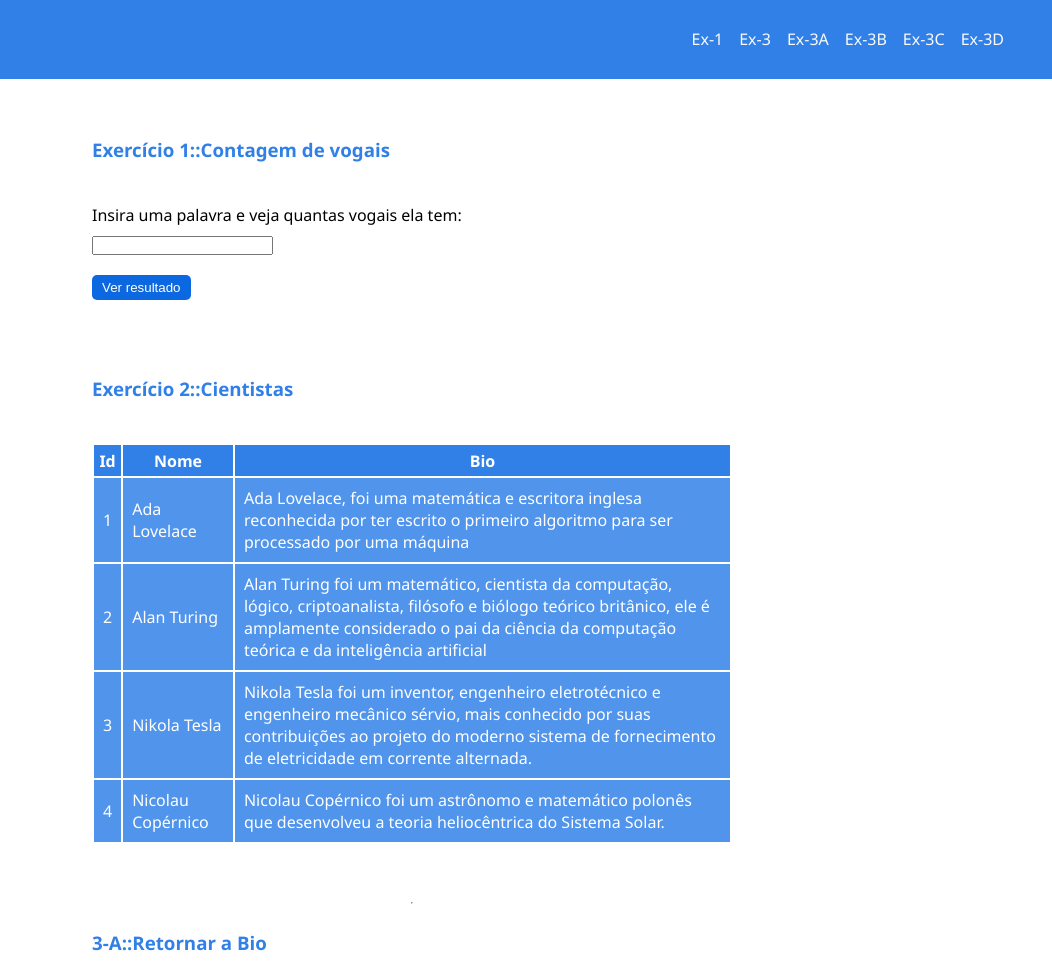
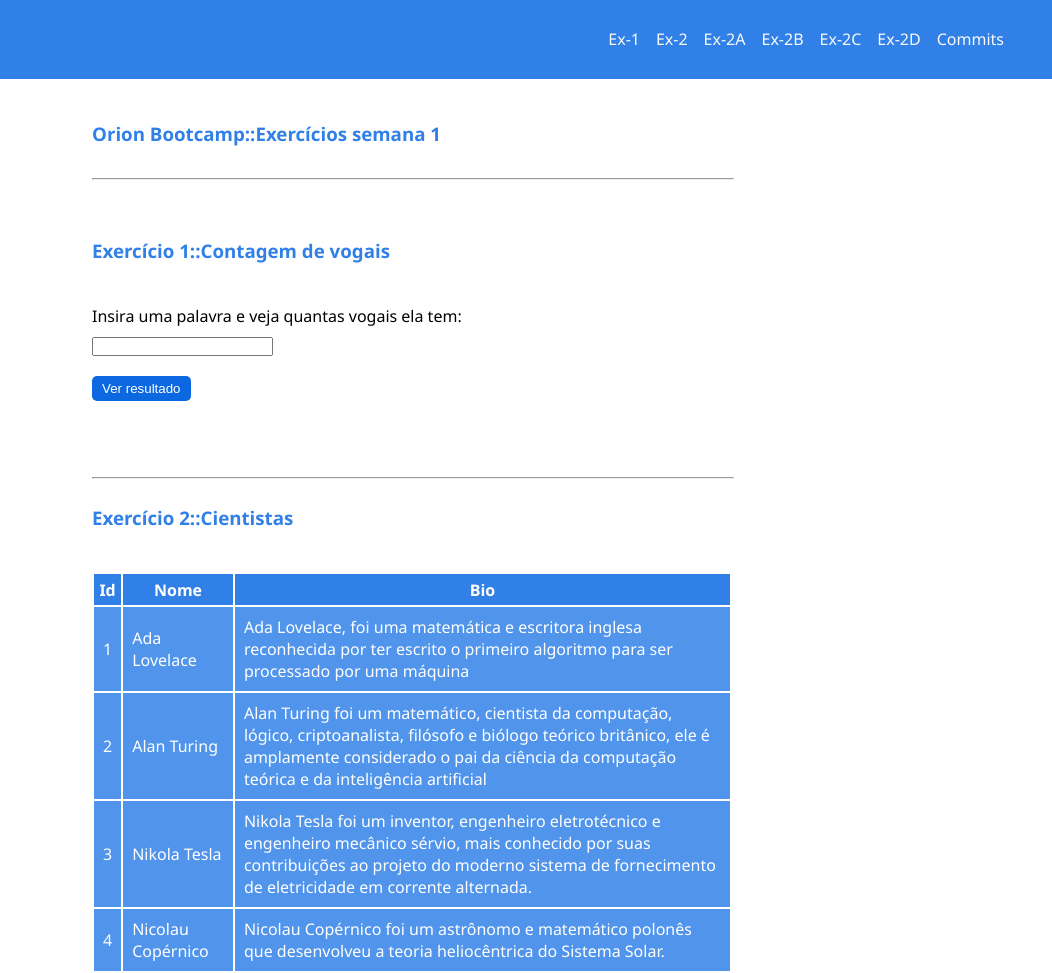
Before and after one commit to Ricardonovais1/orion-bootcamp, a website with bundled scripts: page index.html in a window 1280 px wide. Shown: the top 973 px of the page, 228-1280 px from the left. Built offline with nearby package versions, Linux system fonts and the light colour scheme; no server answers.

Commit message:
Mais melhorias no estilo

```diff
--- a/index.html
+++ b/index.html
@@ -14,14 +14,19 @@
     <nav>
       <ul>
         <a href="#ex-1"><li>Ex-1</li></a>
-        <a href="#ex-2"><li>Ex-3</li></a>
-        <a href="#ex-3-A"><li>Ex-3A</li></a>
-        <a href="#ex-3-B"><li>Ex-3B</li></a>
-        <a href="#ex-3-c"><li>Ex-3C</li></a>
-        <a href="#ex-3-c"><li>Ex-3D</li></a>
+        <a href="#ex-2"><li>Ex-2</li></a>
+        <a href="#ex-3-A"><li>Ex-2A</li></a>
+        <a href="#ex-3-B"><li>Ex-2B</li></a>
+        <a href="#ex-3-c"><li>Ex-2C</li></a>
+        <a href="#ex-3-c"><li>Ex-2D</li></a>
+        <a href="#commit-history"><li>Commits</li></a>
       </ul>
     </nav>
   </header>
+  <div class="app-title">
+    <h3>Orion Bootcamp::Exercícios semana 1</h3>
+    <hr>
+  </div>
   <div class="exercise-item">
     <h3 id="ex-1">Exercício 1::Contagem de vogais</h3>
     <form action="">
@@ -40,6 +45,8 @@
     <div>
       <p class="result"></p>
     </div>
+    <hr>
+
   </div>
 
   <div class="exercise-item">
@@ -61,7 +68,7 @@
   <hr>
 
   <div class="exercise-item">
-    <h3 id="ex-3-A">3-A::Retornar a Bio</h3>
+    <h3 id="ex-3-A">2-A::Retornar a Bio</h3>
     <form action="">
       <div>
         <label for="word">Insira o id do cientista para visualizar sua bio:</label>
@@ -83,7 +90,7 @@
  <hr>
 
   <div class="exercise-item">
-    <h3 id="ex-3-B">3-B::Retornar o nome</h3>
+    <h3 id="ex-3-B">2-B::Retornar o nome</h3>
     <form action="">
       <div>
         <label for="word">Insira o id do cientista para visualizar seu nome:</label>
@@ -105,7 +112,7 @@
   <hr>
 
   <div class="exercise-item">
-    <h3 id="ex-3-c">3-C::Deletar cientista</h3>
+    <h3 id="ex-3-c">2-C::Deletar cientista</h3>
     <form action="">
       <div>
         <label for="word">Insira o id do cientista para visualizar seu nome:</label>
@@ -127,7 +134,7 @@
   <hr>
 
   <div class="exercise-item">
-    <h3 id="ex-3-d">3-D::Alterar dados de cientista</h3>
+    <h3 id="ex-3-d">2-D::Alterar dados de cientista</h3>
     <form action="">
       <div>
         <label for="id">Insira o id do cientista cujos dados deseja atualizar:</label>
@@ -150,9 +157,10 @@
     <div>
       <p class="result-3-d"></p>
     </div>
+    <hr>
   </div>
 
-  <div>
+  <div id="commit-history">
     <h3>Histórico de commits:</h3>
     <div class="commit-history">
 
--- a/public/styles.css
+++ b/public/styles.css
@@ -16,7 +16,6 @@ header {
   gap: 4em;
   padding: 1rem;
   background-color: var(--main-color);
-  margin-bottom: 3rem;
 }
 
 .logo {
@@ -69,6 +68,11 @@ body {
   justify-content: space-around;
   gap: 10px;
   align-items: start;
+}
+
+.app-title {
+  width: 50vw;
+  padding: 2rem 0;
 }
 
 #result-btn,
@@ -169,6 +173,7 @@ footer img {
 
 hr {
   z-index: 2;
-  color: var(--main-color);
-  margin: 1rem;
+  color: var(--light-color);
+  margin-bottom: 1rem;
+  width: 50vw;
 }
```
